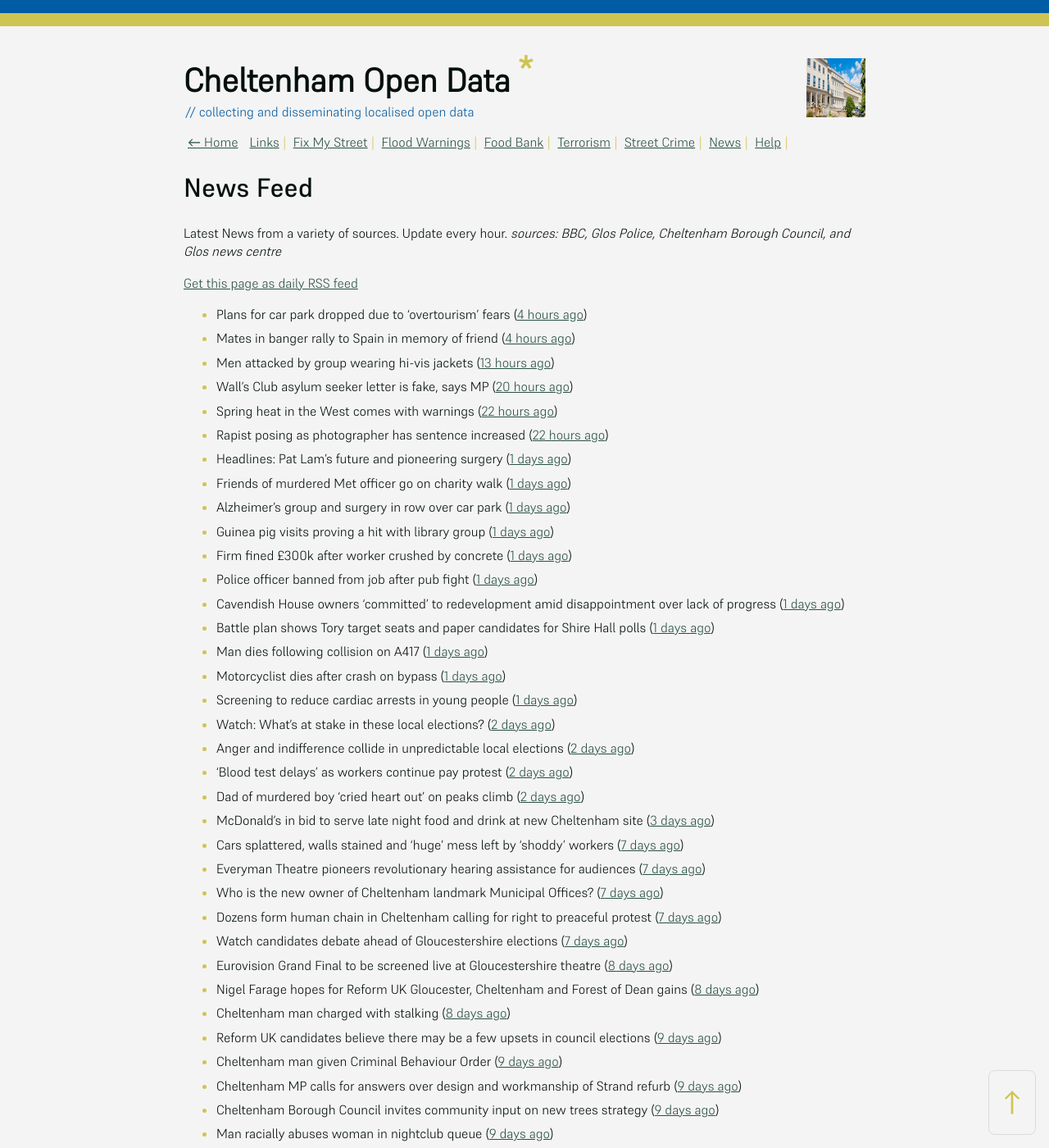
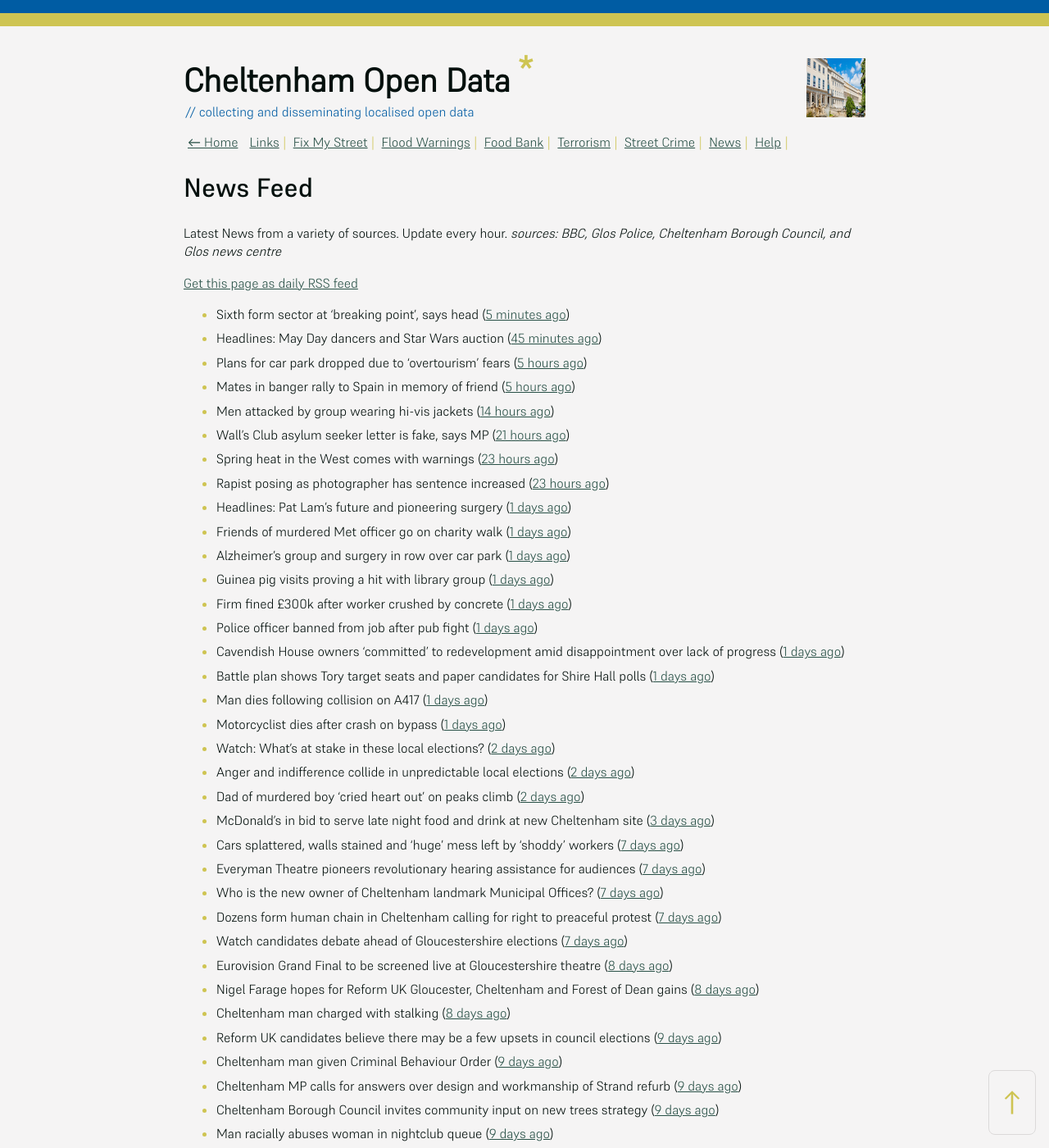
Before and after one commit to mat-0/cheltenham-open-data, a Jekyll site: the page built from _pages/news.md, in a window 1280 px wide and 1400 px high. Shown: the whole window at 82% size. Built offline with Jekyll 4.4.1, drawn with Linux system fonts in a browser that asks for light colours.

Commit message:
Updated 2025-05-02 10:58:27

```diff
--- a/_pages/news.md
+++ b/_pages/news.md
@@ -12,12 +12,14 @@ _sources: BBC, Glos Police, Cheltenham Borough Council, and Glos news centre_
 [Get this page as daily RSS feed](/daily.rss)
 
 <!-- news_marker starts -->
-- Plans for car park dropped due to 'overtourism' fears ([4 hours ago](https://www.bbc.com/news/articles/cm2xgzjmk63o))
-- Mates in banger rally to Spain in memory of friend ([4 hours ago](https://www.bbc.com/news/articles/cx2wv3j4rwwo))
-- Men attacked by group wearing hi-vis jackets ([13 hours ago](https://www.bbc.com/news/articles/c4g9r7xyr79o))
-- Wall's Club asylum seeker letter is fake, says MP ([20 hours ago](https://www.bbc.com/news/articles/cjwv5dg2n1po))
-- Spring heat in the West comes with warnings ([22 hours ago](https://www.bbc.com/news/articles/cj3x6zkr5y2o))
-- Rapist posing as photographer has sentence increased ([22 hours ago](https://www.bbc.com/news/articles/c0l0r8enyd4o))
+- Sixth form sector at 'breaking point', says head ([5 minutes ago](https://www.bbc.com/news/articles/c4gr7lkmkzjo))
+- Headlines: May Day dancers and Star Wars auction ([45 minutes ago](https://www.bbc.com/news/articles/cvg9y17e5rgo))
+- Plans for car park dropped due to 'overtourism' fears ([5 hours ago](https://www.bbc.com/news/articles/cm2xgzjmk63o))
+- Mates in banger rally to Spain in memory of friend ([5 hours ago](https://www.bbc.com/news/articles/cx2wv3j4rwwo))
+- Men attacked by group wearing hi-vis jackets ([14 hours ago](https://www.bbc.com/news/articles/c4g9r7xyr79o))
+- Wall's Club asylum seeker letter is fake, says MP ([21 hours ago](https://www.bbc.com/news/articles/cjwv5dg2n1po))
+- Spring heat in the West comes with warnings ([23 hours ago](https://www.bbc.com/news/articles/cj3x6zkr5y2o))
+- Rapist posing as photographer has sentence increased ([23 hours ago](https://www.bbc.com/news/articles/c0l0r8enyd4o))
 - Headlines: Pat Lam's future and pioneering surgery ([1 days ago](https://www.bbc.com/news/articles/c3r8edpn5wxo))
 - Friends of murdered Met officer go on charity walk ([1 days ago](https://www.bbc.com/news/articles/cdjl0zje7d1o))
 - Alzheimer's group and surgery in row over car park ([1 days ago](https://www.bbc.com/news/articles/cwynejpx3yzo))
@@ -28,10 +30,8 @@ _sources: BBC, Glos Police, Cheltenham Borough Council, and Glos news centre_
 - Battle plan shows Tory target seats and paper candidates for Shire Hall polls ([1 days ago](https://gloucesternewscentre.co.uk/battle-plan-shows-tory-target-seats-and-paper-candidates-for-shire-hall-polls/))
 - Man dies following collision on A417 ([1 days ago](https://gloucesternewscentre.co.uk/man-dies-following-collision-on-a417/))
 - Motorcyclist dies after crash on bypass ([1 days ago](https://www.bbc.com/news/articles/ce82l63xz21o))
-- Screening to reduce cardiac arrests in young people ([1 days ago](https://www.bbc.com/news/articles/cgenw2j19dpo))
 - Watch: What's at stake in these local elections? ([2 days ago](https://www.bbc.com/news/videos/cevdmjvke2po))
 - Anger and indifference collide in unpredictable local elections ([2 days ago](https://www.bbc.com/news/articles/c62zqz7r5dno))
-- 'Blood test delays' as workers continue pay protest ([2 days ago](https://www.bbc.com/news/articles/c3wxl7l189po))
 - Dad of murdered boy 'cried heart out' on peaks climb ([2 days ago](https://www.bbc.com/news/articles/cz01jdxl989o))
 - McDonald’s in bid to serve late night food and drink at new Cheltenham site ([3 days ago](https://gloucesternewscentre.co.uk/mcdonalds-in-bid-to-serve-late-night-food-and-drink-at-new-cheltenham-site/))
 - Cars splattered, walls stained and ‘huge’ mess left by ‘shoddy’ workers ([7 days ago](https://gloucesternewscentre.co.uk/cars-splattered-walls-stained-and-huge-mess-left-by-shoddy-workers/))
```
Also changed, not shown: _data/flood.json (+5 -90 lines), _pages/fix-my-street.md (+4 -4 lines), index.md (+5 -5 lines).
